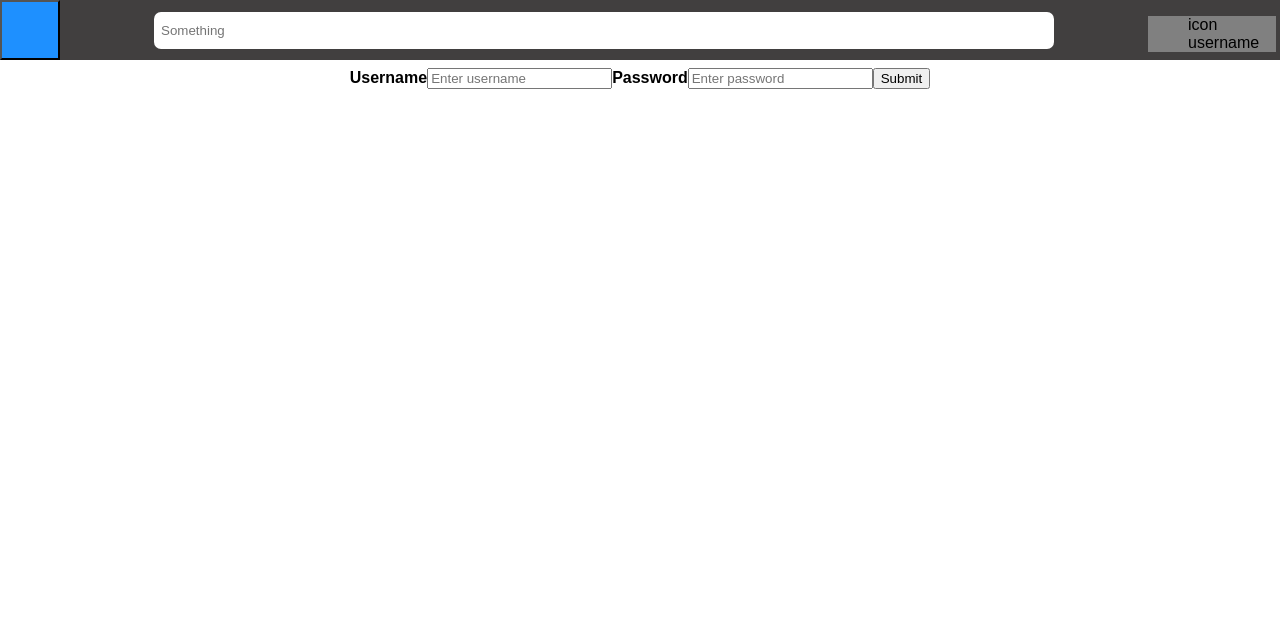
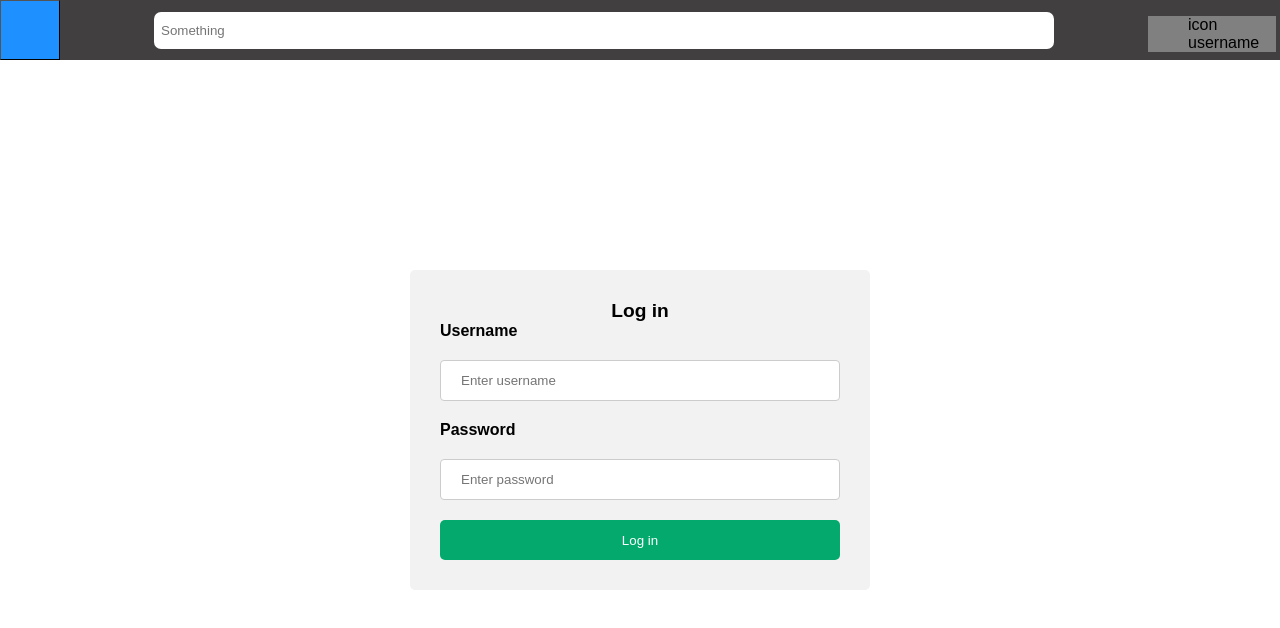
Before and after one commit to bralexx/fullstack_project_myfront, a React (Create React App) app: page /login_page in a window 1280 px wide. Shown: the top 628 px of the page. Built offline with nearby package versions, Linux system fonts and the light colour scheme.

Commit message:
login page styles

```diff
--- a/src/components/App.js
+++ b/src/components/App.js
@@ -1,4 +1,5 @@
 import './style.css'
+import './container_styles.css'
 import TopBar from './TopBar'
 import Menu from './Menu'
 
@@ -8,7 +9,7 @@ import Content from './Content'
 function App() {
   const menu_state = useSelector(state => state.menu_state)
   return (
-    <div>
+    <div id='app-container'>
       <TopBar/>
       {menu_state === 1 ?
         <div>
@@ -16,7 +17,6 @@ function App() {
           <Content/>
         </div>:
         <Content/>}
-
     </div>
   );
 }
--- a/src/components/Content.js
+++ b/src/components/Content.js
@@ -4,7 +4,7 @@ import LoginPage from './LoginPage'
 
 function Content() {
   return (
-    <div>
+    <div className='content-container'>
     <Router>
       <Routes>
         <Route path='/' element={<Catalog/>}/>
--- a/src/components/LoginPage.js
+++ b/src/components/LoginPage.js
@@ -2,11 +2,12 @@ function LoginPage() {
   return (
     <div className='login-page-container'>
       <form className='login-page-form'>
-        <label for='username'><b>Username</b></label>
-        <input type='text' name='username' placeholder='Enter username'/>
-        <label for='password'><b>Password</b></label>
-        <input type='text' name='password' placeholder='Enter password'/>
-        <input type='submit'/>
+        <text id='login-title'><bf>Log in</bf></text>
+        <label for='Username'><b>Username</b></label>
+        <input className='login-text-input' type='text' name='username' placeholder='Enter username'/>
+        <label for='Password'><b>Password</b></label>
+        <input className='login-text-input' type='text' name='password' placeholder='Enter password'/>
+        <input id='login-submit-button' type='submit' value='Log in'/>
       </form>
     </div>
   );
--- a/src/components/ObjectList.js
+++ b/src/components/ObjectList.js
@@ -2,6 +2,13 @@ const hardcoded_data = [
   {key:1, text:"here can be some object from the database"},
   {key:2, text:2},
   {key:3, text:3},
+  {key:4, text:5},
+  {key:5, text:3},
+  {key:6, text:3},
+  {key:7, text:3},
+  {key:8, text:3},
+  {key:9, text:3},
+  {key:10, text:10},
 ]
 
 function ObjectList() {
--- /dev/null
+++ b/src/components/container_styles.css
@@ -0,0 +1,110 @@
+#root {
+  height:100%
+}
+
+#app-container {
+  display: flex;
+  flex-direction: column;
+  height:100%
+}
+
+.content-container {
+  /* display: */
+  flex-grow: 1;
+}
+
+* {
+  border-width: 1px;
+  font-family: sans-serif;
+}
+
+html,
+body {
+  margin:0;
+  border-width: 1px;
+  height:100%;
+}
+
+.top-bar-search-div {
+  display: table;
+  /* position: absolute; */
+  /* top: 50%; */
+  /* left:50%; */
+  width: 85%;
+  height: 60px;
+  float: left;
+  text-align: center;
+  /* align-content: center; */
+  /* padding:20px 0; */
+  /* background-color: red; */
+  /* transform: translate(-50%, -50%) */
+  /* margin: auto; */
+  /* vertical-align: baseline; */
+}
+
+
+.top-bar-accountinfo-div {
+  width:10%;
+  float:left;
+  text-align: right;
+}
+
+.top-bar-div {
+  float: top;
+  background-color: #413f3f;
+  width: 100%;
+  height: 60px;
+  padding: 0;
+  top: 0;
+  left: 0;
+}
+
+.catalog-div {
+  /* display:block; */
+  width: 100%;
+  height: 100%;
+  /* background-color: yellow; */
+  /* padding:0 0; */
+}
+
+.filter-list-div {
+  /* margin-left:15%; */
+  float: left;
+  width: 15%;
+  height: 100%;
+  /* height: max-content; */
+  border-right-style: groove;
+  /* border-bottom-style: groove; */
+  border-color: rgb(255, 255, 255);
+  border-width: 2px;
+}
+
+.object-list-div {
+  /* margin-left:400px; */
+  width: 80%;
+  height: 100%;
+  float: left;
+  /* background-color: pink; */
+}
+
+.menu-div {
+  position: absolute;
+  width: 300px;
+  height: 100%;
+  float: left;
+  background-color: #413f3f;
+}
+
+.menu-element-div {
+  display: table;
+  width: 300px;
+  height: 50px;
+  text-align: center;
+}
+
+.login-page-container {
+  display: flex;
+  justify-content: center;
+  align-items: center;
+  height:100%;
+}
--- a/src/components/style.css
+++ b/src/components/style.css
@@ -1,12 +1,3 @@
-* {
-  /* border-width: 1px; */
-  font-family: sans-serif;
-}
-
-body {
-  margin:0;
-  border-width: 1px;
-}
 
 .top-bar-menubutton {
   width: 60px;
@@ -20,68 +11,6 @@ body {
   /* vertical-align: middle; */
 }
 
-.top-bar-search-div {
-  display: table;
-  /* position: absolute; */
-  /* top: 50%; */
-  /* left:50%; */
-  width: 85%;
-  height: 60px;
-  float: left;
-  text-align: center;
-  /* align-content: center; */
-  /* padding:20px 0; */
-  /* background-color: red; */
-  /* transform: translate(-50%, -50%) */
-  /* margin: auto; */
-  /* vertical-align: baseline; */
-}
-
-
-.top-bar-accountinfo-div {
-  width:10%;
-  float:left;
-  text-align: right;
-}
-
-.top-bar-div {
-  float: top;
-  background-color: #413f3f;
-  width: 100%;
-  height: 60px;
-  padding: 0;
-  top: 0;
-  left: 0;
-}
-
-.catalog-div {
-  /* display:block; */
-  width: 100%;
-  height: 100%;
-  background-color: yellow;
-  /* padding:0 0; */
-}
-
-.filter-list-div {
-  /* margin-left:15%; */
-  float: left;
-  width: 15%;
-  height: 100%;
-  /* height: max-content; */
-  border-right-style: groove;
-  /* border-bottom-style: groove; */
-  border-color: rgb(255, 255, 255);
-  border-width: 2px;
-}
-
-.object-list-div {
-  /* margin-left:400px; */
-  width: 80%;
-  height: 100%;
-  float: left;
-  /* background-color: pink; */
-}
-
 .search-form {
   display:table-cell;
   vertical-align: middle;
@@ -93,7 +22,7 @@ body {
   border-radius: 7px;
   border-width: 0;
 }
-.search-input:focus {
+.search-input::focus {
   outline: none;
 }
 .search-input::placeholder {
@@ -113,19 +42,8 @@ body {
   text-align: left;
 }
 
-.menu-div {
-  position: absolute;
-  width: 300px;
-  height: 100%;
-  float: left;
-  background-color: #413f3f;
-}
-
-.menu-element-div {
-  display: table;
-  width: 300px;
-  height: 50px;
-  text-align: center;
+.object {
+  height: 200px;
 }
 
 .menu-element-form {
@@ -141,12 +59,49 @@ body {
   height: 50px;
   background-color:#413f3f;
   color:white;
+  border-width: 0;
 }
 
-.login-page-container {
+.menu-element-button:hover {
+  background-color: #1e90ff;
+}
+
+#login-title {
+  display: block;
   text-align: center;
+  font-size:larger;
+  font-weight: bold;
 }
 
 .login-page-form {
+  border-radius: 5px;
+  background-color: #f2f2f2;
+  padding: 30px;
+}
 
+.login-text-input {
+  width: 400px;
+  padding: 12px 20px;
+  margin: 20px 0;
+  display: block;
+  border: 1px solid #ccc;
+  border-radius: 4px;
+  box-sizing: border-box;
 }
+
+#login-submit-button {
+  width: 100%;
+  height: 40px;
+  background-color: #04AA6D;
+  color: white;
+  border-radius: 5px;
+  border-width: 0;
+}
+
+#login-submit-button:focus {
+  background-color: #007a4e;
+}
+
+#login-submit-button:hover {
+  background-color: #008353;
+}
```
